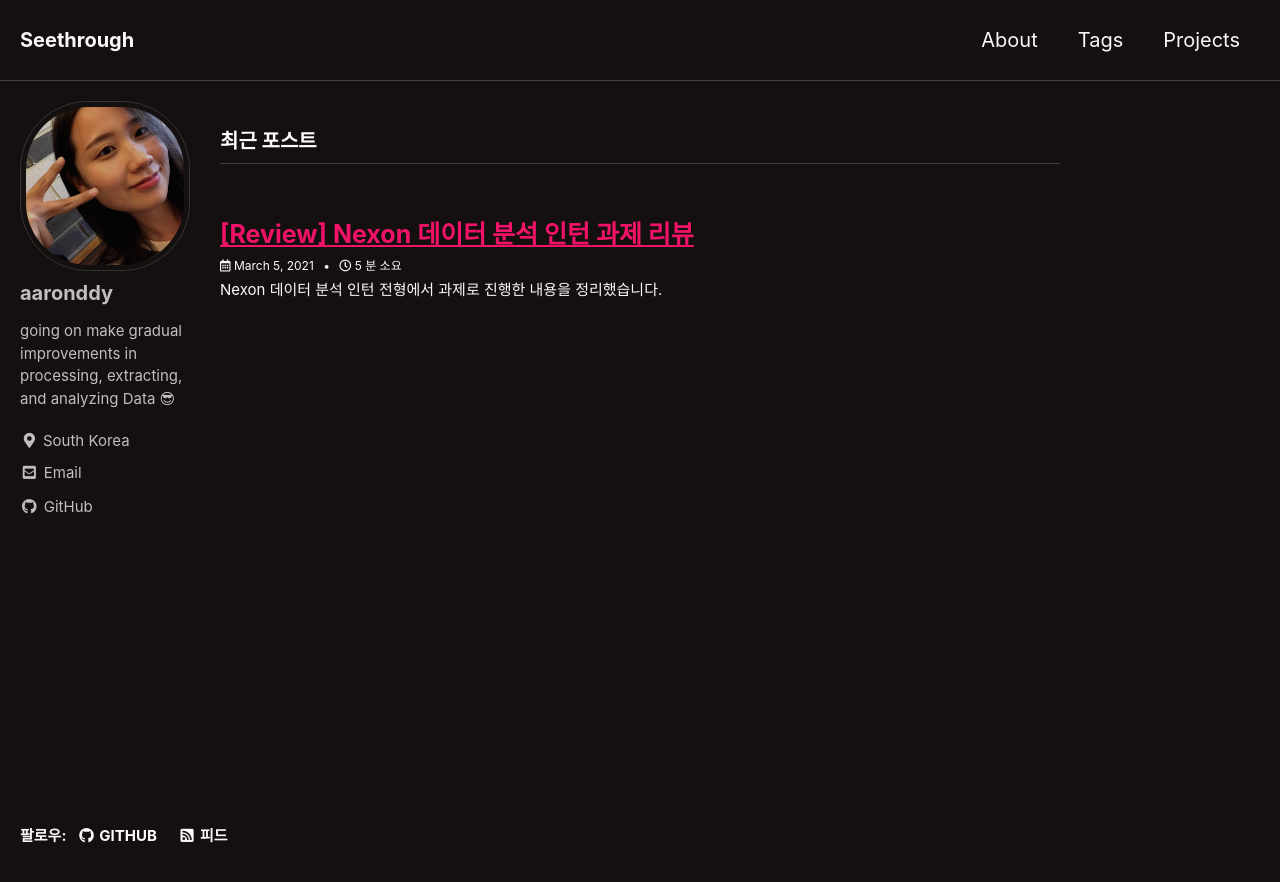
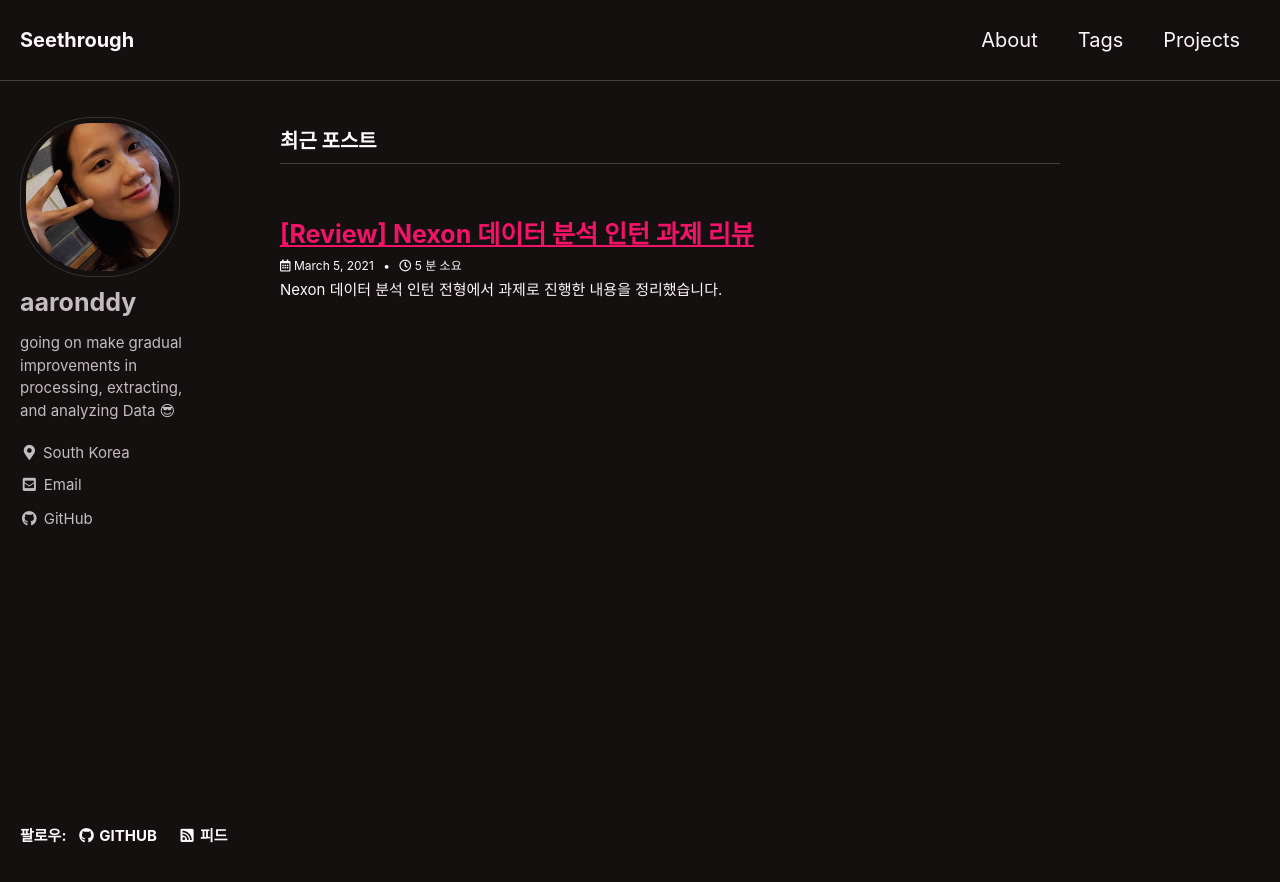
Before and after one commit to aaronddy/aaronddy.github.io, a Jekyll site: the page built from index.html, in a window 1280 px wide. Shown: the top 882 px of the page. Built offline with Jekyll 4.4.1, drawn with Linux system fonts in a browser that asks for light colours; cached includes are drawn as plain includes; some web fonts are replaced; the list of posts is cut into pages by our own code.

Commit message:
change page layout

```diff
--- a/_sass/minimal-mistakes/_archive.scss
+++ b/_sass/minimal-mistakes/_archive.scss
@@ -5,6 +5,7 @@
 .archive {
   margin-top: 1em;
   margin-bottom: 2em;
+  padding-left: 3em;
 
   @include breakpoint($large) {
     float: right;
@@ -13,8 +14,8 @@
   }
 
   @include breakpoint($x-large) {
-    width: calc(100% - #{$right-sidebar-width});
-    padding-right: $right-sidebar-width;
+    // width: calc(100% - #{$right-sidebar-width});
+    // padding-right: $right-sidebar-width;
   }
 }
 
--- a/_sass/minimal-mistakes/_sidebar.scss
+++ b/_sass/minimal-mistakes/_sidebar.scss
@@ -37,11 +37,11 @@
   }
 
   @include breakpoint($x-large) {
-    width: calc(#{$right-sidebar-width} - 1em);
+    // width: calc(#{$right-sidebar-width} - 1em);
   }
 
   > * {
-    margin-top: 1em;
+    margin-top: 1.8em;
     margin-bottom: 1em;
   }
 
@@ -74,28 +74,28 @@
 .sidebar__right {
   margin-bottom: 1em;
 
-  @include breakpoint($large) {
-    position: absolute;
-    top: 0;
-    right: 0;
-    width: $right-sidebar-width-narrow;
-    margin-right: -1 * $right-sidebar-width-narrow;
-    padding-left: 1em;
-    z-index: 10;
+  // @include breakpoint($large) {
+  //   position: absolute;
+  //   top: 0;
+  //   right: 0;
+  //   width: $right-sidebar-width-narrow;
+  //   margin-right: -1 * $right-sidebar-width-narrow;
+  //   padding-left: 1em;
+  //   z-index: 10;
+  //   width: 100%;
+  //   &.sticky {
+  //     @include clearfix();
+  //     position: -webkit-sticky;
+  //     position: sticky;
+  //     top: 2em;
+  //     float: right;
+  //   }
+  // }
 
-    &.sticky {
-      @include clearfix();
-      position: -webkit-sticky;
-      position: sticky;
-      top: 2em;
-      float: right;
-    }
-  }
-
-  @include breakpoint($x-large) {
-    width: $right-sidebar-width;
-    margin-right: -1 * $right-sidebar-width;
-  }
+  // @include breakpoint($x-large) {
+  //   width: $right-sidebar-width;
+  //   margin-right: -1 * $right-sidebar-width;
+  // }
 }
 
 .splash .sidebar__right {
@@ -127,8 +127,8 @@
   }
 
   img {
-    max-width: 170px;
-    border-radius: 40%;
+    max-width: 160px;
+    border-radius: 45%;
 
     @include breakpoint($large) {
       padding: 5px;
@@ -167,9 +167,8 @@
 }
 .sidebar .author__name {
   font-family: $sans-serif;
-  font-size: $type-size-5;
+  font-size: $type-size-4;
 }
-
 .author__bio {
   margin: 0;
 
--- a/_sass/minimal-mistakes/_variables.scss
+++ b/_sass/minimal-mistakes/_variables.scss
@@ -151,13 +151,10 @@ $max-width: $x-large !default;
    Grid
    ========================================================================== */
 
-$right-sidebar-width-narrow: 100px !default;
-$right-sidebar-width: 200px !default;
-$right-sidebar-width-wide: 300px !default;
+$right-sidebar-width-narrow: 200px !default;
+$right-sidebar-width: 300px !default;
+$right-sidebar-width-wide: 400px !default;
 
-// $right-sidebar-width-narrow: 200px !default;
-// $right-sidebar-width: 300px !default;
-// $right-sidebar-width-wide: 400px !default;
 
 /*
    Other
```
